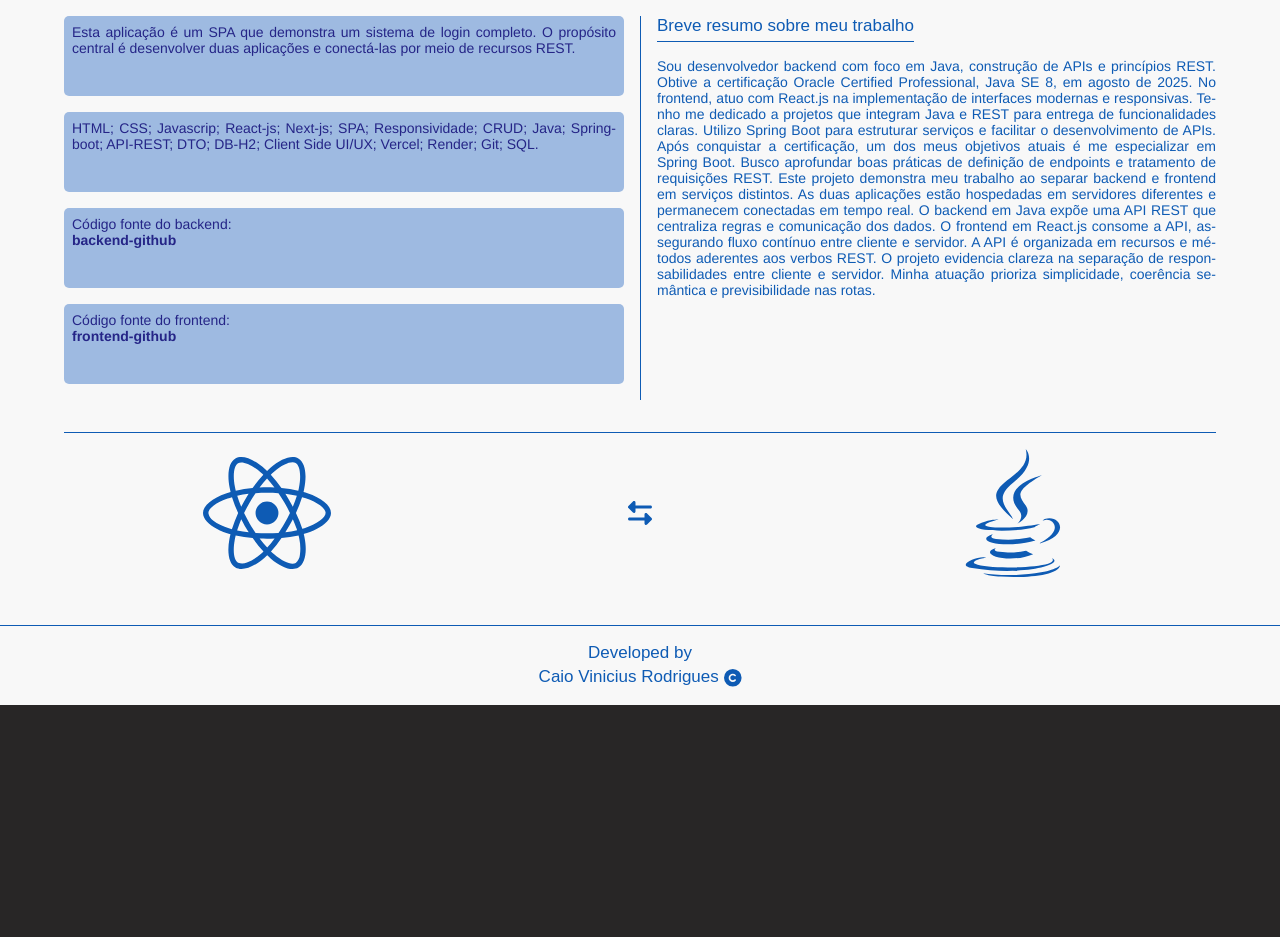
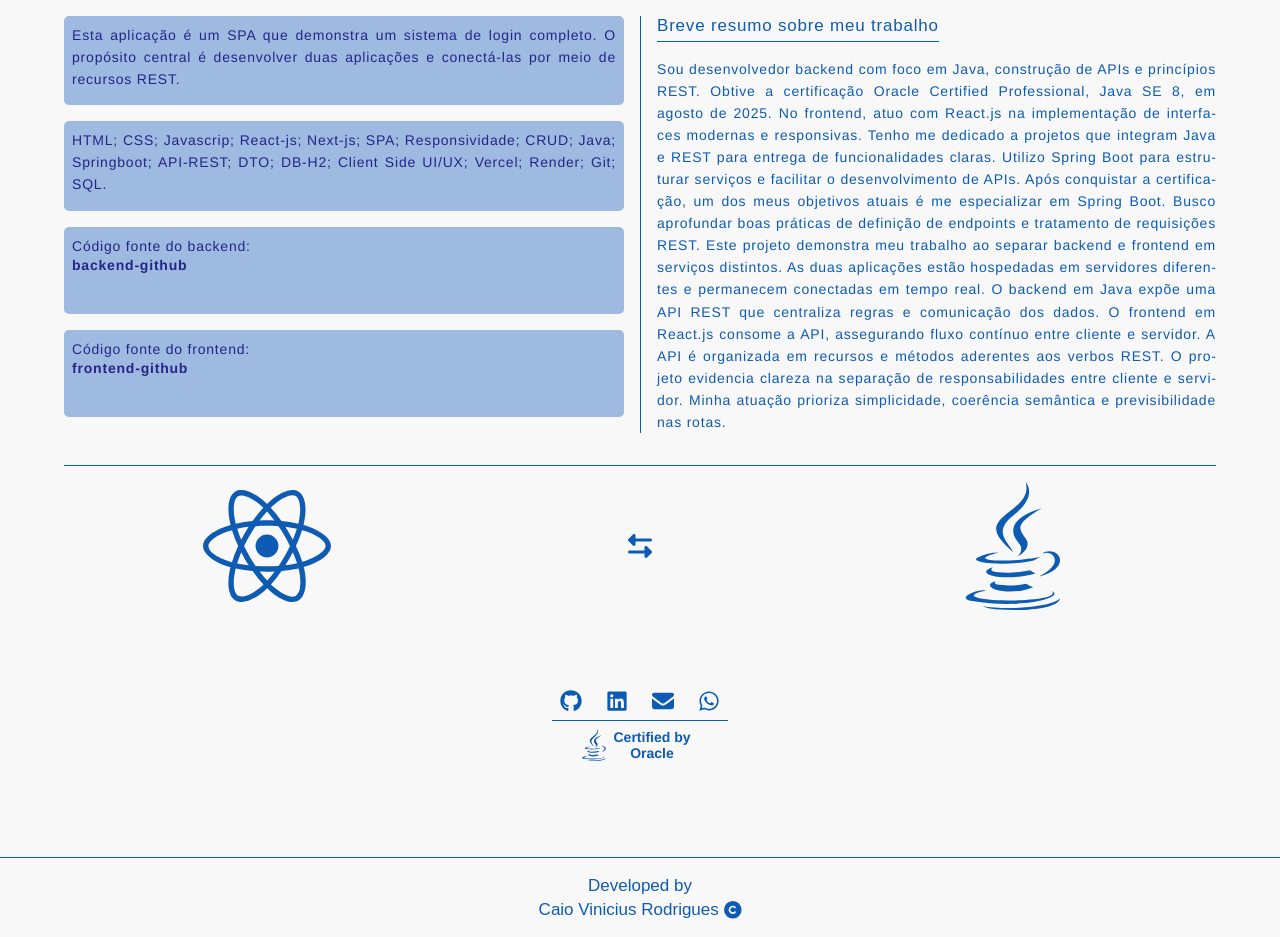
Before and after one commit to caaio-vrodrigues/caiosystems-clientside, a Next.js app: page / in a window 1280 px wide. Shown: the part 489-1426 px from the top of the page. Before the commit the page ends 1194 px from the top, so only its background shows below. Built offline with nearby package versions, Linux system fonts and the light colour scheme; a web font is replaced by a local one.

Commit message:
desenvolvimento do componente Contact

```diff
--- a/src/components/main/Main.tsx
+++ b/src/components/main/Main.tsx
@@ -1,11 +1,13 @@
+import { Contact } from './contact/Contact';
 import { Description } from './description/Description';
-import styles from './Main.module.css';
 import { Specialties } from './specialties/Specialties';
 import { Welcome } from './welcome/Welcome';
+import styles from './Main.module.css';
 
 export const Main = () =>
   <main className={styles.main}>
     <Welcome/>
     <Description/>
     <Specialties/>
+    <Contact/>
   </main>
--- /dev/null
+++ b/src/components/main/contact/Contact.module.css
@@ -0,0 +1,74 @@
+.contactContainer{
+  margin: 4rem 0;
+}
+
+.contact{
+  margin: auto;
+  margin-bottom: .5rem;
+  display: flex;
+  justify-content: space-between;
+  max-width: 10rem;
+}
+
+.iconContact{
+  display: flex;
+  align-items: center;
+  justify-content: center;
+}
+
+.iconContact svg{
+  width: var(--sizeIcon);
+  height: var(--sizeIcon);
+  color: var(--colorPrimary);
+  cursor: pointer;
+  transition: .2s;
+}
+
+.iconContact svg:hover{
+  transition: .2s;
+  color: var(--colorPrimaryHover);
+}
+
+.wrapCertificate{
+  border-top: 1px solid;
+  width: 11rem;
+  margin: auto;
+  text-align: center;
+  padding-top: .5rem;
+}
+
+.wrapCertificate a{
+  display: flex;
+  text-decoration: none;
+  color: var(--colorPrimary);
+  width: 7.3rem;
+  margin: auto;
+  transition: .2s;
+}
+
+.wrapCertificate a:hover{
+  transition: .2s;
+  color: var(--colorPrimaryHover);
+}
+
+.wrapCertificate svg{
+  height: 2rem;
+  width: 2rem;
+}
+
+.wrapCertificate h2{
+  font-size: var(--fontSizeText);
+  margin-left: auto;
+}
+
+@media screen and (max-width: 230px){
+  .wrapCertificate{
+    width: 6.5rem;
+    margin: 0 0;
+  }
+
+  .wrapCertificate a{
+    display: block;
+    width: inherit;
+  }
+}
--- /dev/null
+++ b/src/components/main/contact/Contact.tsx
@@ -0,0 +1,28 @@
+import { FontAwesomeIcon } from '@fortawesome/react-fontawesome';
+import { contacts, iconJava, oracle } from '@/data/contactData';
+import styles from './Contact.module.css';
+import Link from 'next/link';
+
+export const Contact = () =>
+  <section className={`${styles.contactContainer}`}>
+    <div className={`${styles.contact}`}>
+      {contacts.map(link =>
+        <Link
+          key={link.id}
+          href={link.link}
+          target='blank'
+          className={`${styles.iconContact}`}
+        >
+          <FontAwesomeIcon icon={link.icon}/>
+        </Link>
+      )}
+    </div>
+    <div className={`${styles.certificateContainer}`}>
+      <div className={`${styles.wrapCertificate}`}>
+        <Link href={oracle} target='blank'>
+          <FontAwesomeIcon icon={iconJava}/>
+          <h2>Certified by Oracle</h2>
+        </Link>
+      </div>
+    </div>
+  </section>
--- /dev/null
+++ b/src/data/contactData.ts
@@ -0,0 +1,27 @@
+import { faGithub, faLinkedin, faWhatsapp, faJava } from '@fortawesome/free-brands-svg-icons';
+import { faEnvelope  } from '@fortawesome/free-solid-svg-icons';
+
+export const oracle = 'https://drive.google.com/file/d/16Kx3MT5M3oLrqf3Q51Y9d50Ph2JnUABr/view?usp=sharing';
+export const iconJava = faJava;
+export const contacts = [
+  {
+    id: 0,
+    link: 'https://github.com/caaio-vrodrigues',
+    icon: faGithub,
+  },
+  {
+    id: 1,
+    link: 'https://www.linkedin.com/in/caio-programador/',
+    icon: faLinkedin,
+  },
+  {
+    id: 3,
+    link: 'mailto:caio.vr12@gmail.com',
+    icon: faEnvelope,
+  },
+  {
+    id: 2,
+    link: 'https://wa.me/+5519997866670?text=wpp-caio',
+    icon: faWhatsapp,
+  },
+];
--- a/src/styles/styles.css
+++ b/src/styles/styles.css
@@ -31,6 +31,8 @@ body{
 
   --fontSizeText: 14px;
   --fontSizePrimary: 17px;
+  --lineHeight: 1.38rem;
+  --letterSpacingText: .8px;
 
   --sizeIcon: 22px;
 }
```
